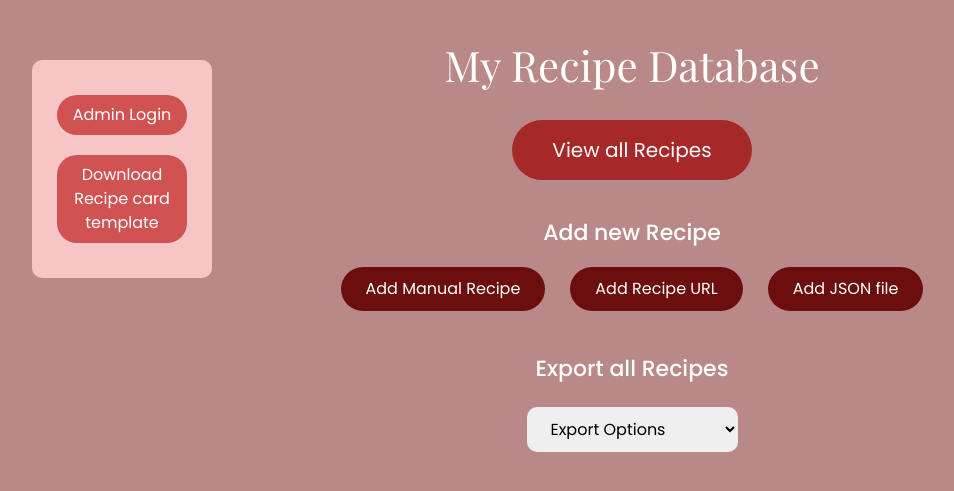
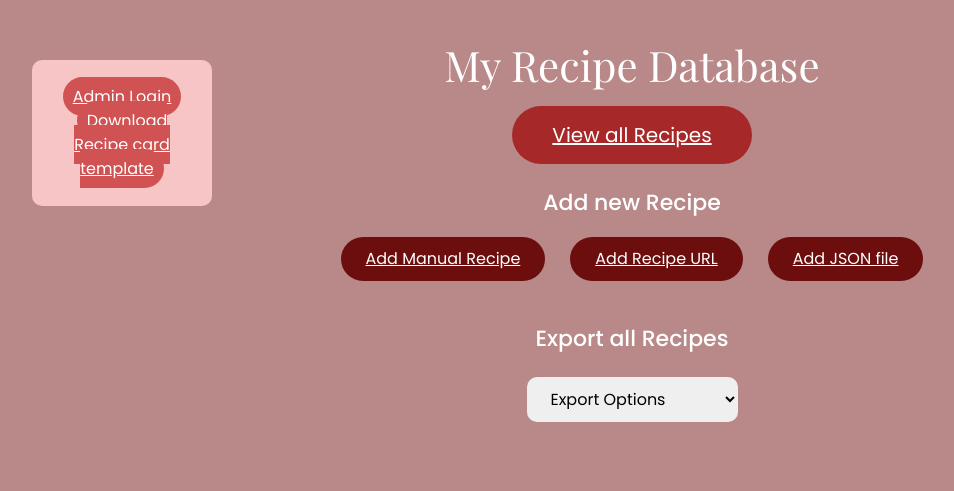
Before and after one commit to Miika0320/recipes, a Flask app: page / in a window 1280 px wide. Shown: the top 491 px of the page, without its empty margins (8-962 px from the left). Run offline with Flask 3, Linux system fonts and the light colour scheme.

Commit message:
Update index.html

```diff
--- a/templates/index.html
+++ b/templates/index.html
@@ -12,33 +12,42 @@
 
 <body>
     <div class="side-card">
-        <button class="small-btn">Admin Login</button>
-        <button class="small-btn">Download Recipe card template</button>
+        <a href="{{ url_for('login') }}" class="small-btn">Admin Login</a>
+        <a href="{{ url_for('download_template') }}" class="small-btn">Download Recipe card template</a>
     </div>
 
     <h1 class="title">My Recipe Database</h1>
 
     <div class="center-section">
 
-        <button class="big-btn">View all Recipes</button>
+        <a href="{{ url_for('view_recipes') }}" class="big-btn">View all Recipes</a>
 
         <h2 class="section-header">Add new Recipe</h2>
 
         <div class="row-buttons">
-            <button class="mid-btn">Add Manual Recipe</button>
-            <button class="mid-btn">Add Recipe URL</button>
-            <button class="mid-btn">Add JSON file</button>
+            <a href="{{ url_for('add_manual') }}" class="mid-btn">Add Manual Recipe</a>
+            <a href="{{ url_for('add_url') }}" class="mid-btn">Add Recipe URL</a>
+            <a href="{{ url_for('upload_json') }}" class="mid-btn">Add JSON file</a>
         </div>
 
         <h2 class="section-header">Export all Recipes</h2>
 
-        <select class="dropdown">
-            <option>Export Options</option>
-            <option>Full page export</option>
-            <option>Recipe card export</option>
+        <select class="dropdown" onchange="handleExport(this)">
+            <option value="">Export Options</option>
+            <option value="/bulk_export_all?format=standard">Full page export</option>
+            <option value="/bulk_export_all?format=cards">Recipe card export</option>
         </select>
 
     </div>
+
+<script>
+function handleExport(sel) {
+    if (sel.value) {
+        // Since /bulk_export_all handles both formats, we use a simple GET redirect.
+        window.location.href = sel.value;
+    }
+}
+</script>
+
 </body>
-
 </html>
```
